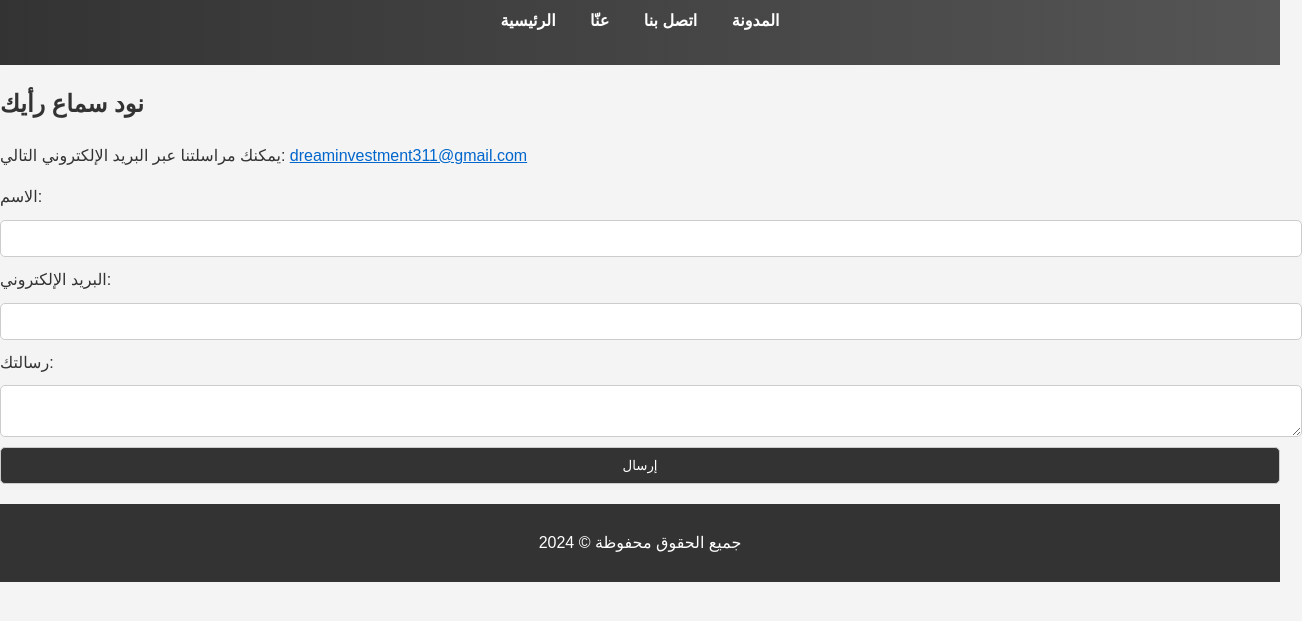
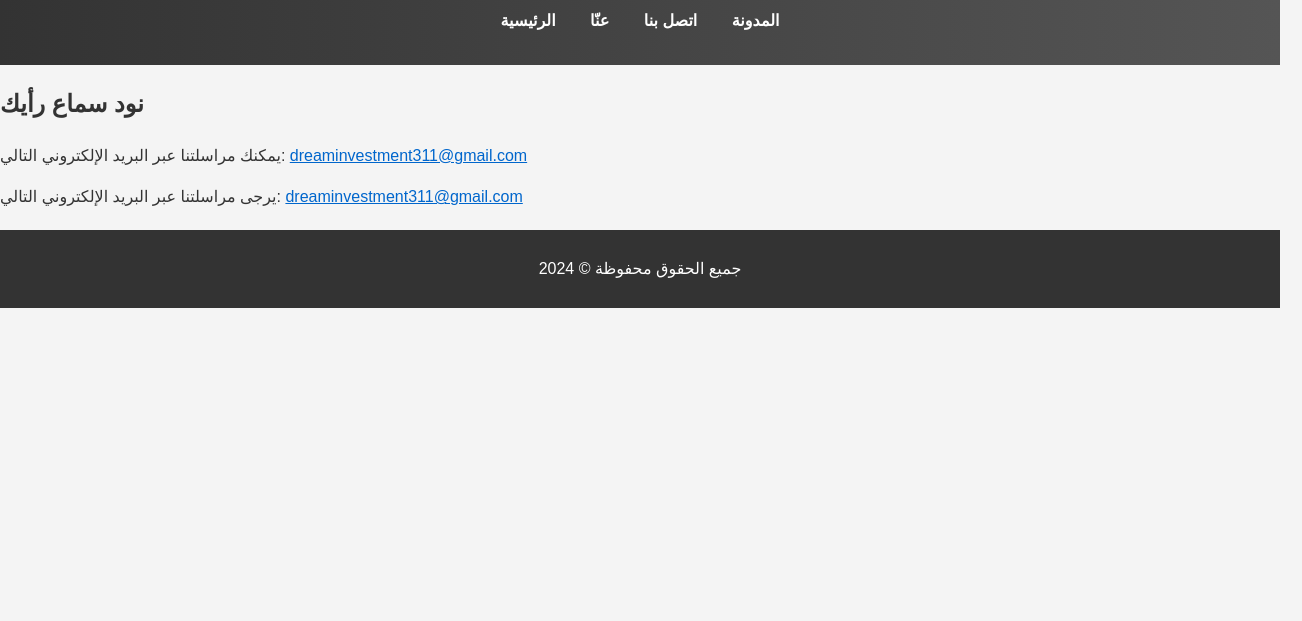
Before and after one commit to Noha173/Mo2achir-o, a plain HTML site: page contact.html in a window 1280 px wide. Shown: the part 101-722 px from the top of the page, 1302 px wide, since content can reach past the window. Drawn offline with Linux system fonts and the light colour scheme; files that its build step writes are made by us from their sources.

Commit message:
contact.html

```diff
--- a/contact.html
+++ b/contact.html
@@ -23,15 +23,7 @@
         <section>
             <h2>نود سماع رأيك</h2>
             <p>يمكنك مراسلتنا عبر البريد الإلكتروني التالي: <a href="mailto:dreaminvestment311@gmail.com">dreaminvestment311@gmail.com</a></p>
-            <form>
-                <label for="name">الاسم:</label>
-                <input type="text" id="name" name="name" required>
-                <label for="email">البريد الإلكتروني:</label>
-                <input type="email" id="email" name="email" required>
-                <label for="message">رسالتك:</label>
-                <textarea id="message" name="message" required></textarea>
-                <button type="submit">إرسال</button>
-            </form>
+            <p>يرجى مراسلتنا عبر البريد الإلكتروني التالي: <a href="mailto:dreaminvestment311@gmail.com">dreaminvestment311@gmail.com</a></p>
         </section>
     </main>
     <footer>
```
